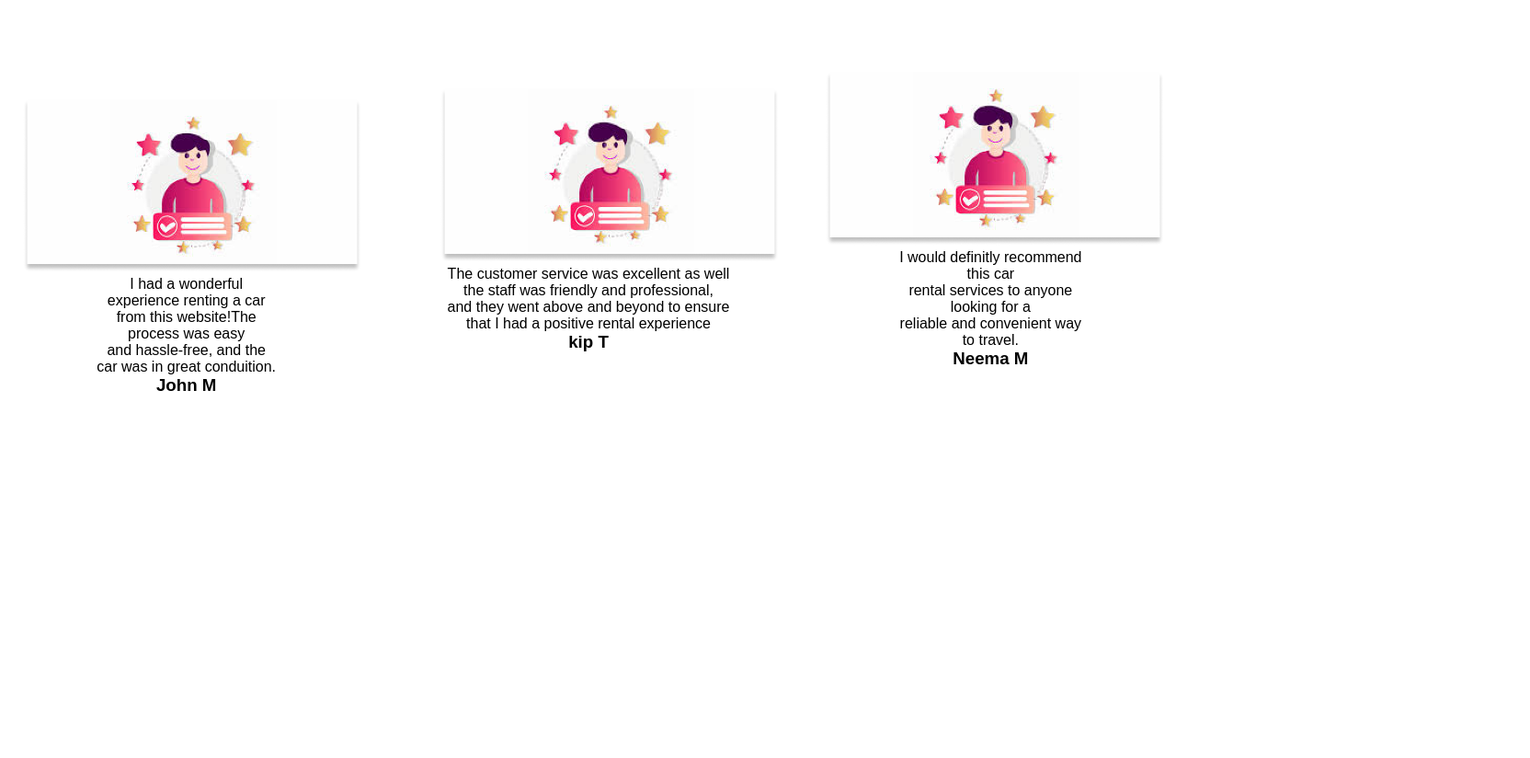
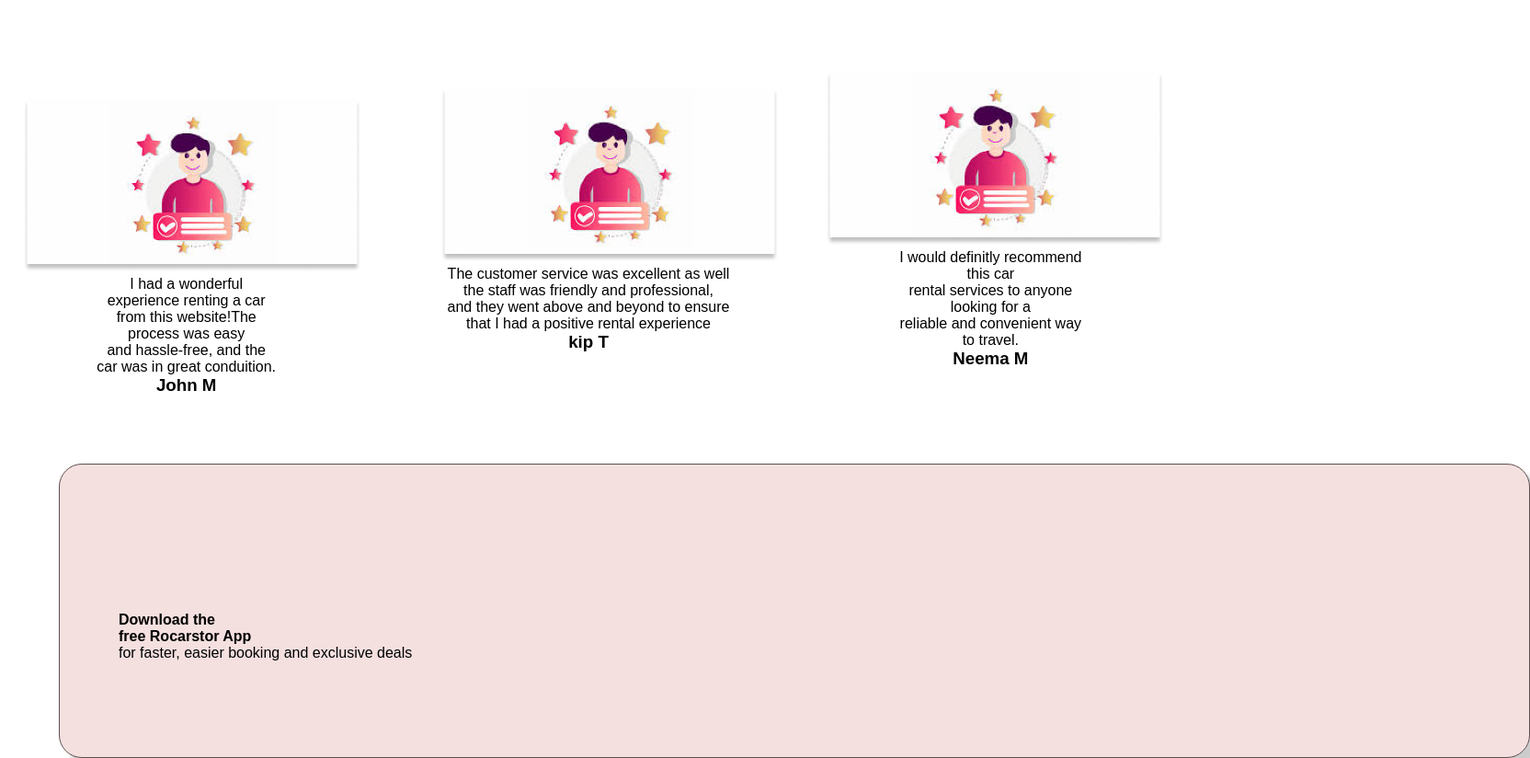
Before and after one commit to Fauziahalsey/car-website, a plain HTML site: page index.html in a window 1280 px wide. Shown: the part 2411-3235 px from the top of the page at 92% size, 1664 px wide, since content can reach past the window. Before the commit the page ends 2915 px from the top, so only its background shows below. Drawn offline with Linux system fonts and the light colour scheme.

Commit message:
adding images

```diff
--- a/index.css
+++ b/index.css
@@ -196,9 +196,9 @@ margin-left: -5rem;
     margin-left: 4rem;
     padding-top: 10rem;
   }
-.main-text .gol {
+/* .main-text .gol { */
 
-}
+/* } */
 
   .box3 img{
       width: 23rem;
@@ -307,3 +307,20 @@ margin-left: -5rem;
     margin-top: 18rem;
     margin-left: -2rem;
 }
+.cont .container3 {
+    background-color: #f5e0e0;
+    height: 20rem;
+    width: 100rem;
+    padding: 4rem;
+    margin-bottom: 3rem;
+    margin-left: 4rem;
+    padding-top: 10rem;
+    border: 1px solid hsl(0, 10%, 34%);
+    border-radius: 25px;
+    -moz-box-shadow: 10px 10px 5px #ccc;
+    -webkit-box-shadow: 10px 10px 5px #ccc;
+    box-shadow: 10px 10px 5px #ccc;
+    -moz-border-radius:25px;
+    -webkit-border-radius:25px;
+
+}
--- a/index.html
+++ b/index.html
@@ -141,5 +141,13 @@
 
 		</div>
 	</section>
+    <!--footer-->
+    <div class="cont">
+      <div class="container3">
+    <h4>Download the <br>free
+    Rocarstor App</h4>
+    <p>for faster, easier booking and exclusive deals</p>
+      </div>
+    </div>
 </body>
 </html>
```
Also changed, not shown: Assets/App store.png (added), Assets/Google play store.png (added), Assets/car-rental 1.png (added).
